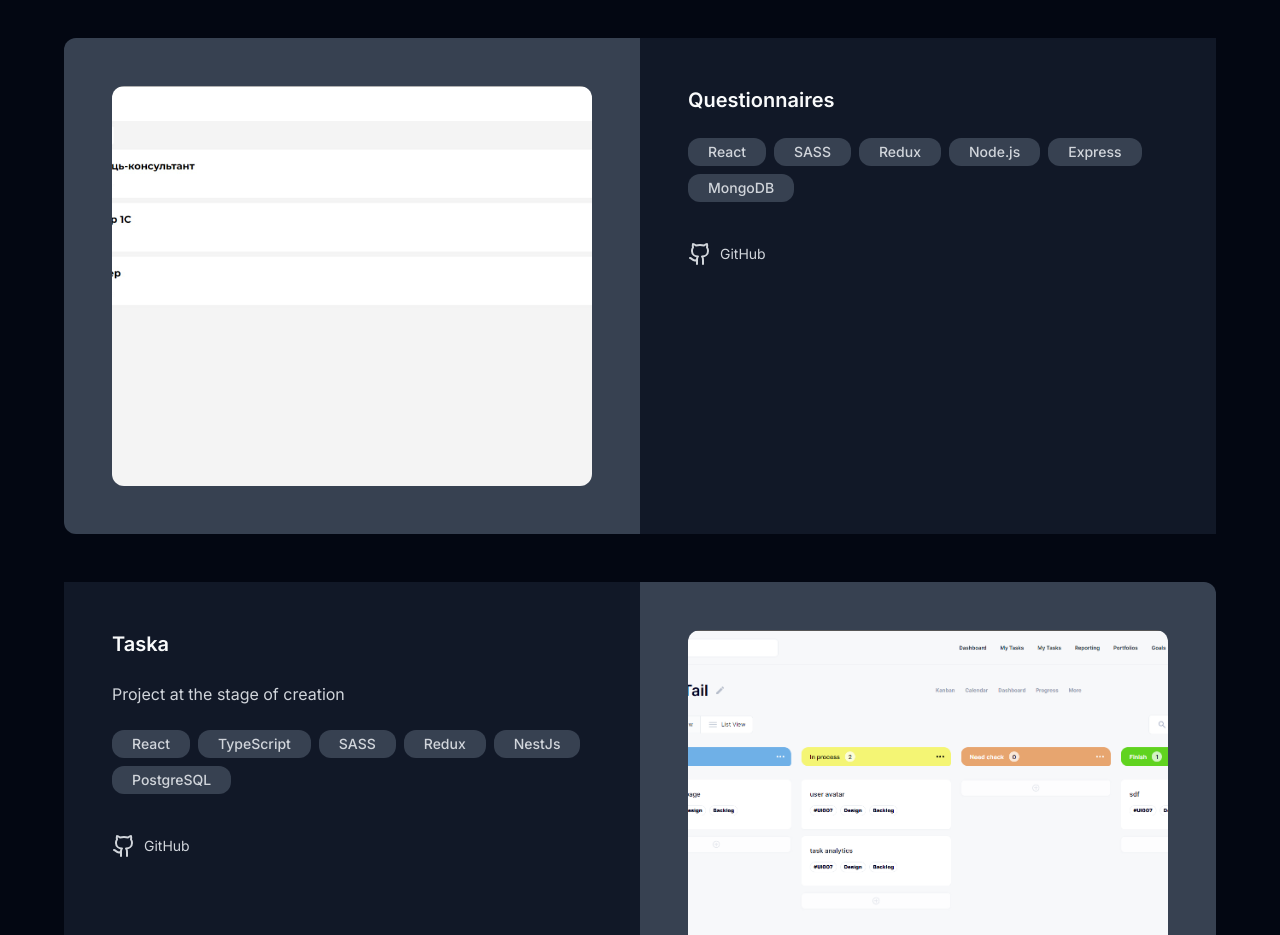
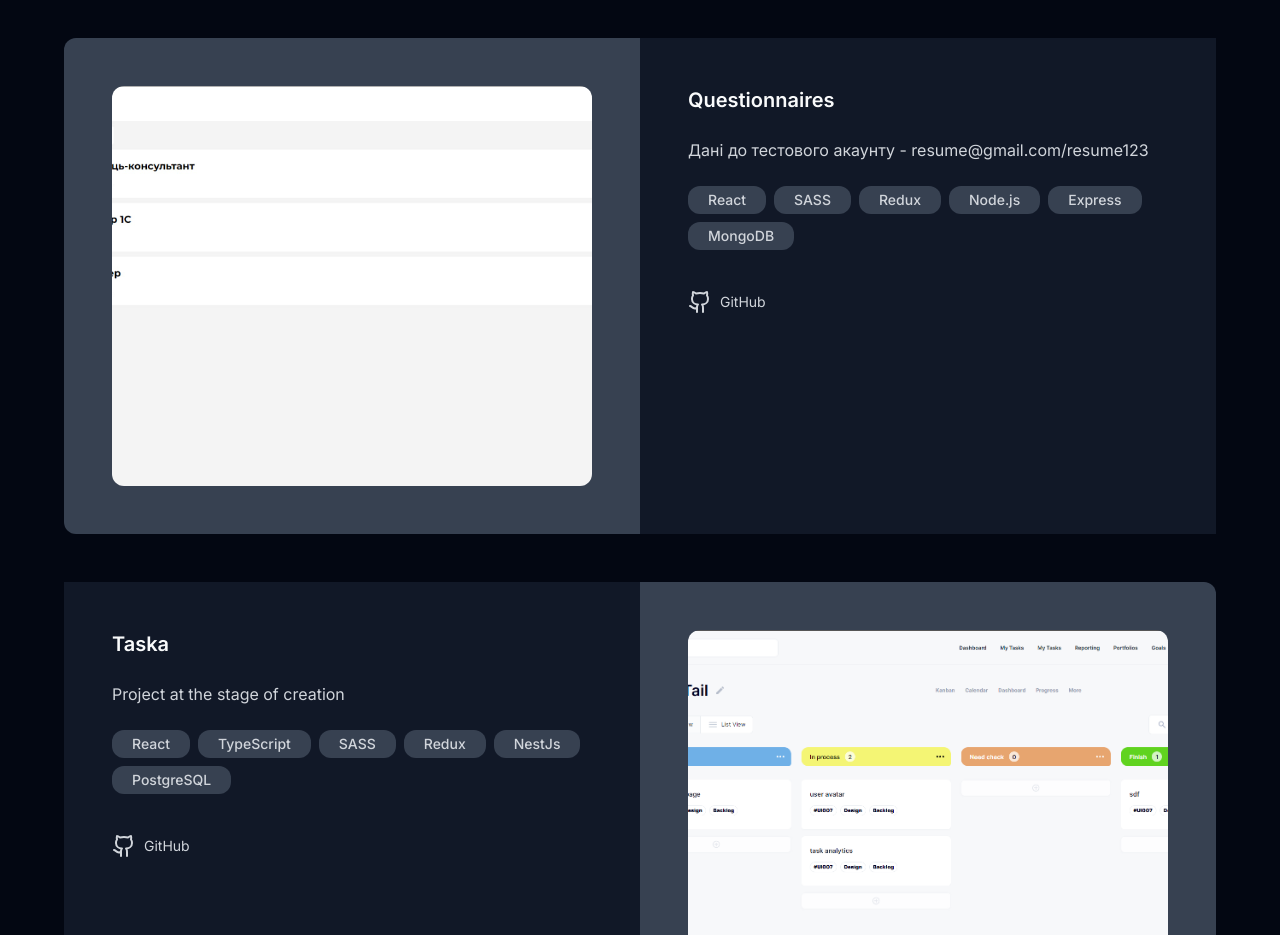
Before and after one commit to Martucia/martucia.github.io, a React (Vite) app: page / in a window 1280 px wide. Shown: the part 4460-5395 px from the top of the page. Built offline with nearby package versions, Linux system fonts and the light colour scheme.

Commit message:
change project desc

```diff
--- a/src/data/projects.ts
+++ b/src/data/projects.ts
@@ -45,7 +45,7 @@ export const projects = [
         ],
         "github": "https://github.com/Martucia/questionnaires_client",
         "img": vac,
-        "description": ""
+        "description": "Дані до тестового акаунту - resume@gmail.com/resume123"
     },
     {
         "name": "Taska",
```
